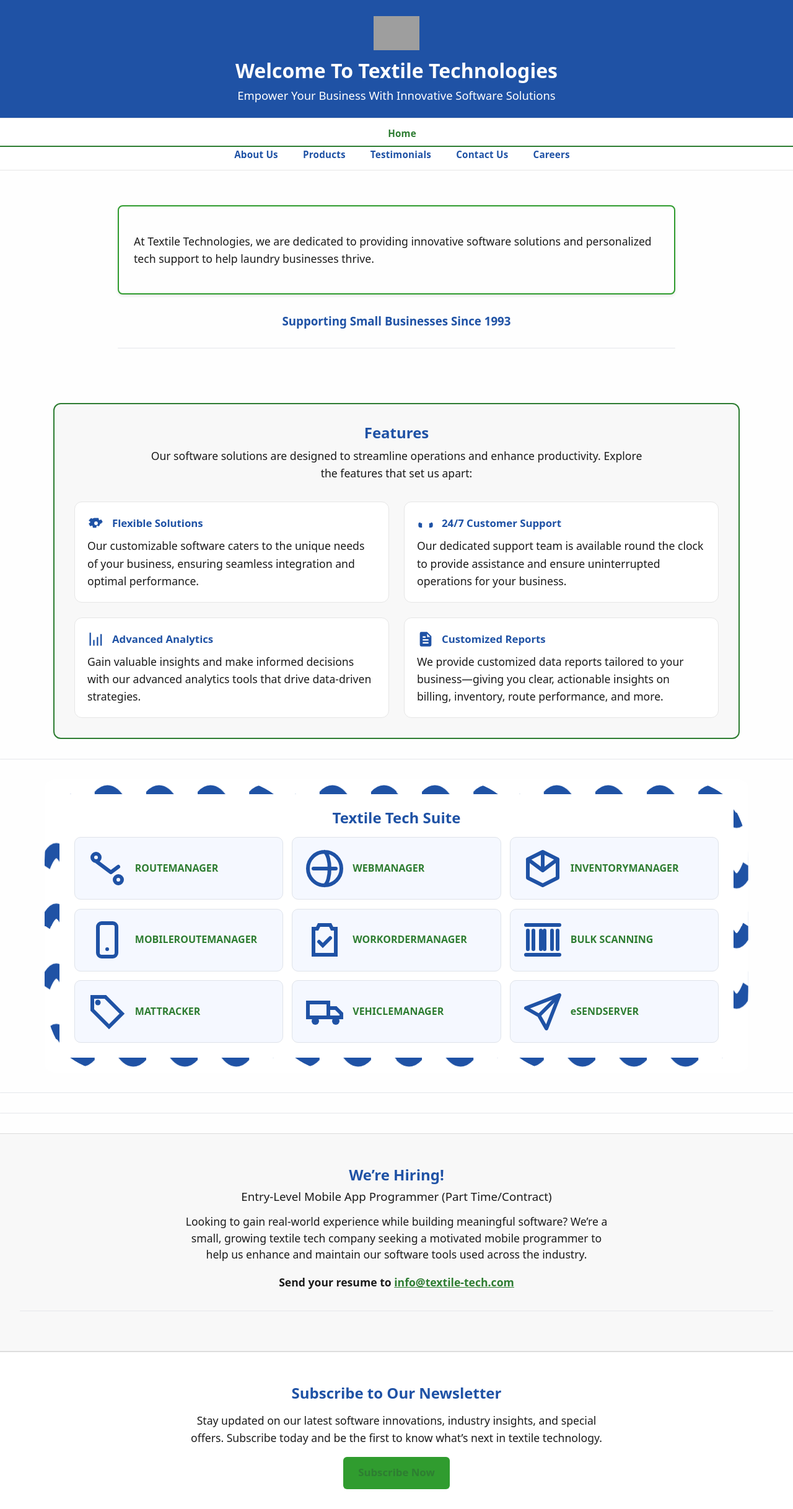
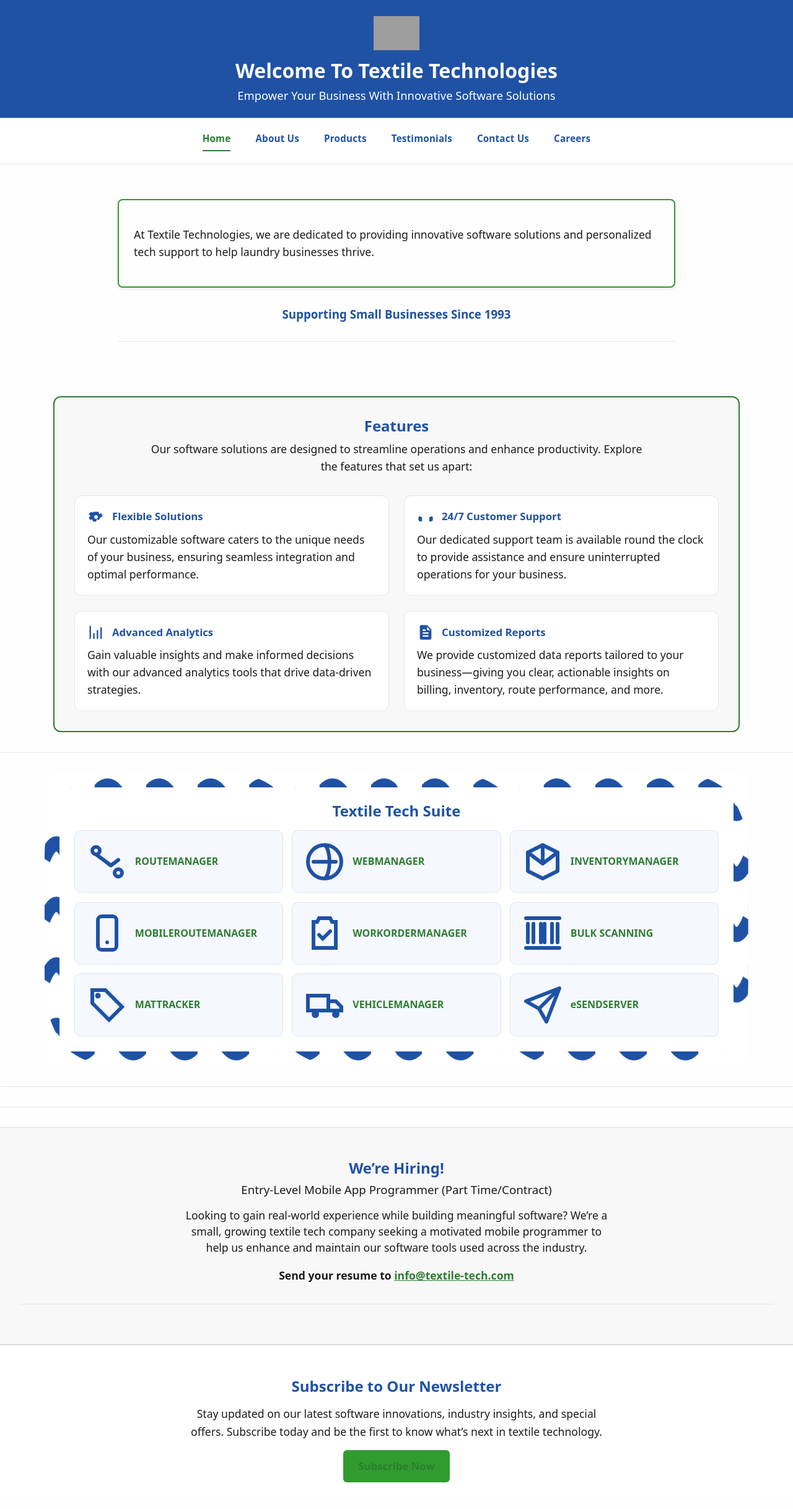
Before and after one commit to EsalvadorIT/TextileTechnologies.github.io, a Jekyll site: the page built from index.html, in a window 1280 px wide. Shown: the whole page at 62% size. Built offline with Jekyll 4.4.1, drawn with Linux system fonts in a browser that asks for light colours; grey boxes are pictures that could not be loaded.

Commit message:
Update custom.css
nav flex centered and wraps nicely

```diff
--- a/assets/css/custom.css
+++ b/assets/css/custom.css
@@ -153,28 +153,39 @@ footer a:hover,
   text-decoration: underline;
 }
 
-/* Top Navigation (professional style) */
+/* Top Navigation (professional style + wraps nicely) */
 .top-nav {
   background: #ffffff;
   border-top: 1px solid #e6e6e6;
   border-bottom: 1px solid #e6e6e6;
   padding: 12px 0;
+
+  /* Keep links centered and wrap cleanly on smaller screens */
+  display: flex;
+  justify-content: center;
+  flex-wrap: wrap;
+  gap: 10px 20px;
+
   text-align: center;
 }
 
 .top-nav a {
   color: var(--brand-blue) !important; /* overrides global a{} !important */
-  margin: 0 18px;
   text-decoration: none;
   font-weight: 600;
   font-size: 0.95rem;
   letter-spacing: 0.2px;
+
+  /* Nicer clickable area */
+  display: inline-block;
+  padding: 8px 10px;
 }
 
 .top-nav a:hover {
   color: var(--brand-green) !important;
   text-decoration: underline;
 }
+
 /* Active Nav Link Highlight */
 .top-nav a.active {
   color: var(--brand-green) !important;
```
